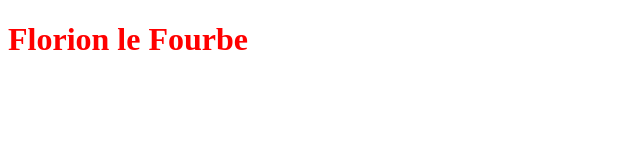
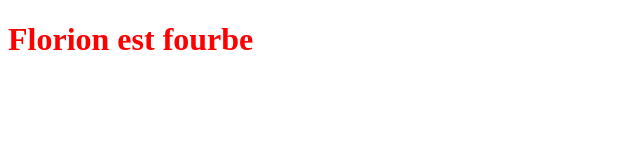
Before and after one commit to FourbeFlo/teste1, a plain HTML site: page index.html in a window 1280 px wide. Shown: the full height of the page, 0-640 px from the left. Drawn offline with Linux system fonts and the light colour scheme.

Commit message:
MOdification du titre H1

```diff
--- a/index.html
+++ b/index.html
@@ -5,6 +5,6 @@
    <link rel="stylesheet" type="text/css" href="styles.css">
 </head>
 <body>
-   <h1>Florion le Fourbe</h1>
+   <h1>Florion est fourbe</h1>
 </body>
 </html>
```
